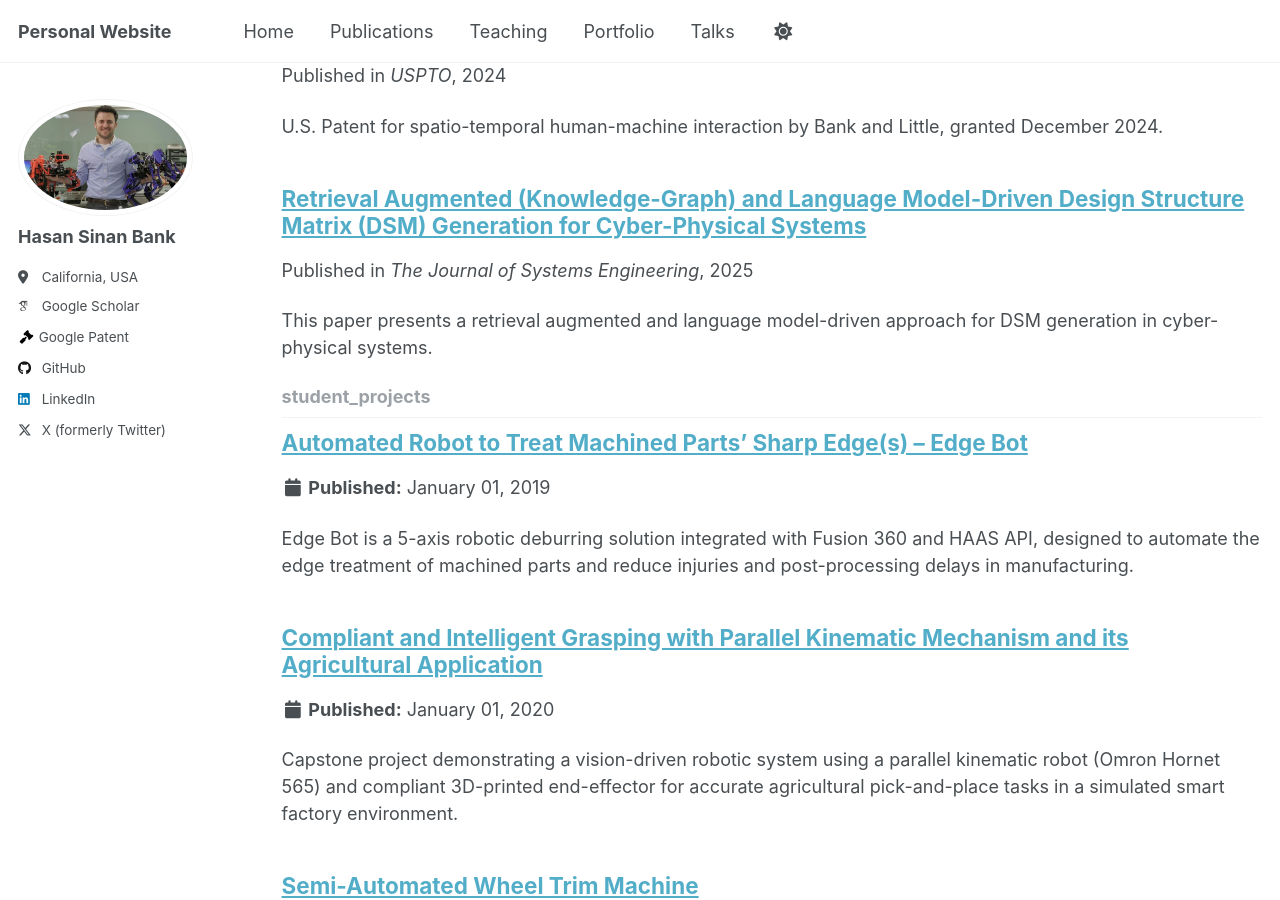
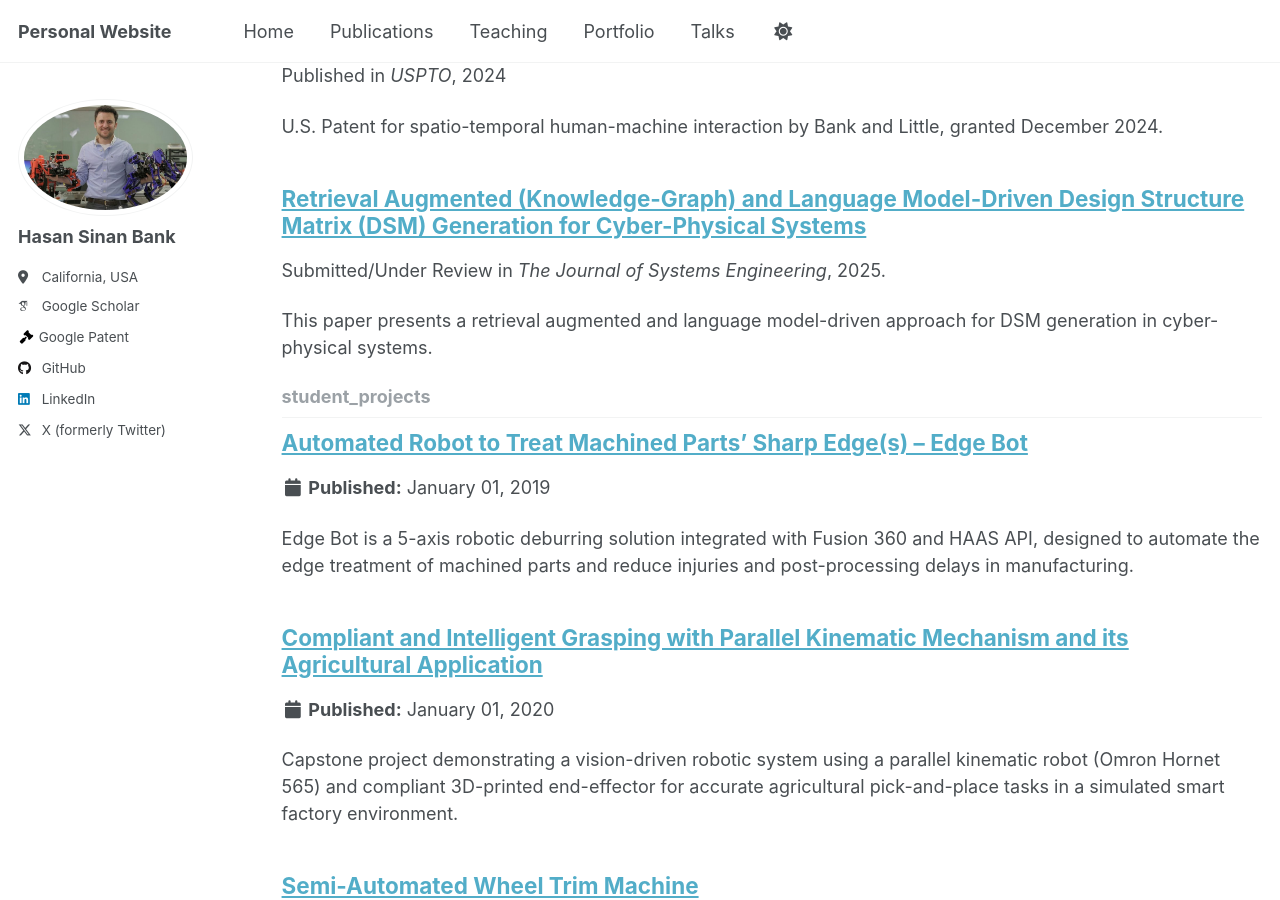
Before and after one commit to bankh/bankh.github.io, a Jekyll site: the page built from _pages/collection-archive.html, in a window 1280 px wide and 900 px high, scrolled down 6962 px. Built offline with Jekyll 4.4.1, drawn with Linux system fonts in a browser that asks for light colours; some web fonts are replaced; a script that is not in the unit is left out; comment, search, counter and statistics services are not loaded.

Commit message:
Update: Automatic published is changed.

```diff
--- a/_includes/archive-single.html
+++ b/_includes/archive-single.html
@@ -41,7 +41,11 @@
         {% if post.collection == 'teaching' %}
           <p> {{ post.type }}, <i>{{ post.venue }}</i>, {{ post.date | default: "1900-01-01" | date: "%Y" }} </p>
         {% elsif post.collection == 'publications' %}
-          <p>Published in <i>{{ post.venue }}</i>, {{ post.date | default: "1900-01-01" | date: "%Y" }} </p>
+          {% if post.type and (post.type == 'In Submission' or post.type == 'In Preparation' or post.type == 'Under Review' or post.type == 'Submitted/Under Review') %}
+            <p>Submitted/Under Review in <i>{{ post.venue }}</i>, {{ post.date | default: "1900-01-01" | date: "%Y" }}.</p>
+          {% elsif post.venue %}
+            <p>Published in <i>{{ post.venue }}</i>, {{ post.date | default: "1900-01-01" | date: "%Y" }} </p>
+          {% endif %}
         {% elsif post.date %}
          <p class="page__date"><strong><i class="fa fa-fw fa-calendar" aria-hidden="true"></i> {{ site.data.ui-text[site.locale].date_label | default: "Published:" }}</strong> <time datetime="{{ post.date | default: "1900-01-01" | date_to_xmlschema }}">{{ post.date | default: "1900-01-01" | date: "%B %d, %Y" }}</time></p>
         {% endif %}
--- a/_layouts/single.html
+++ b/_layouts/single.html
@@ -61,6 +61,8 @@ layout: default
   </p>
 {% elsif page.collection == 'student_projects' %}
   <p style="margin-top: 10px; margin-bottom: 15px;"> {{ page.type }}, <i>{{ page.venue }}</i>, {{ page.date | default: "1900-01-01" | date: "%Y" }} </p>
+        {% elsif page.collection == 'publications' and page.type and (page.type == 'In Submission' or page.type == 'In Preparation' or page.type == 'Under Review' or page.type == 'Submitted/Under Review') %}
+          <p>Submitted/Under Review in <i>{{ page.venue }}</i>, {{ page.date | default: "1900-01-01" | date: "%Y" }}.</p>
         {% elsif page.venue and page.date %}
           <p>Published in <i>{{ page.venue }}</i>, {{ page.date | default: "1900-01-01" | date: "%Y" }} </p>
         {% elsif page.date %}
```
